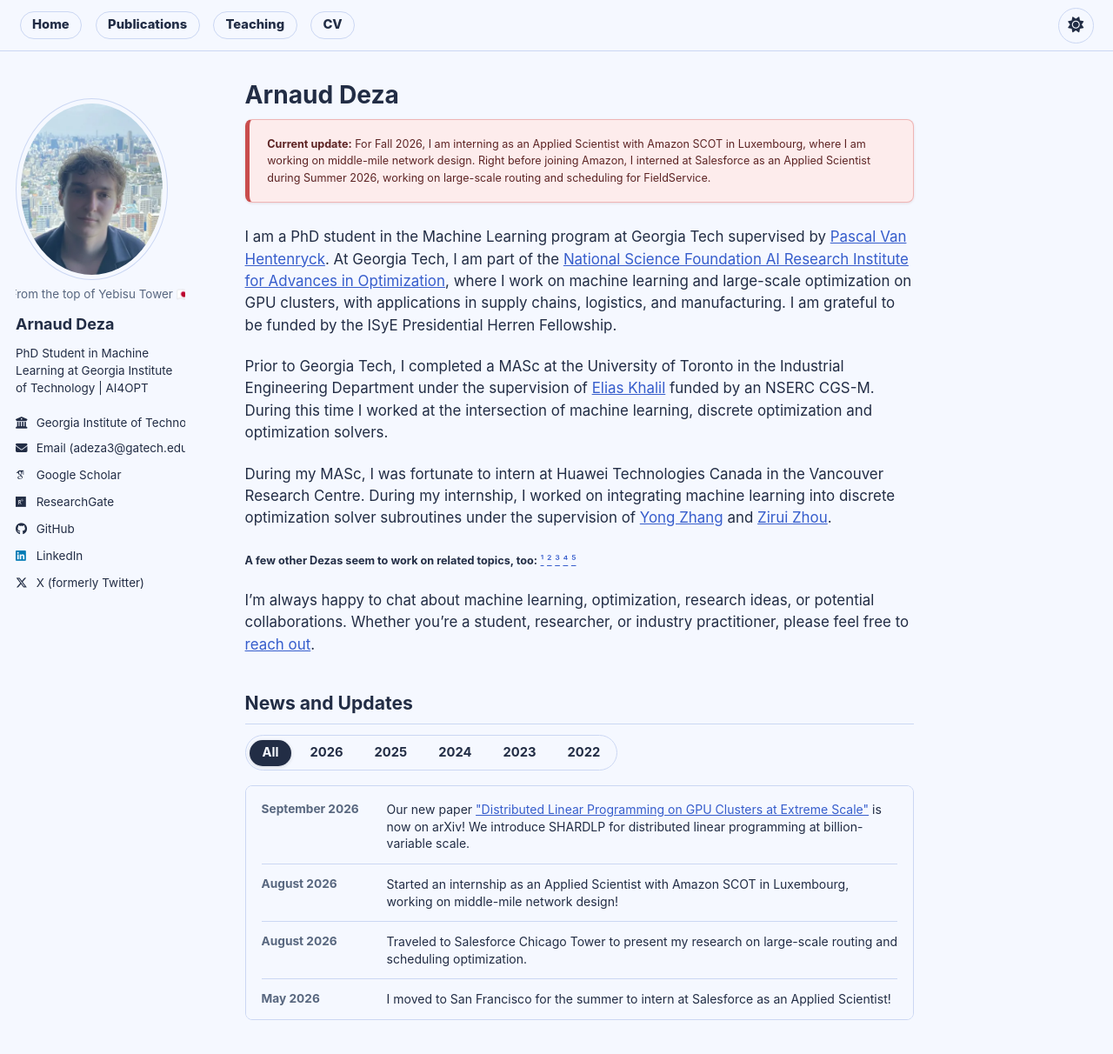
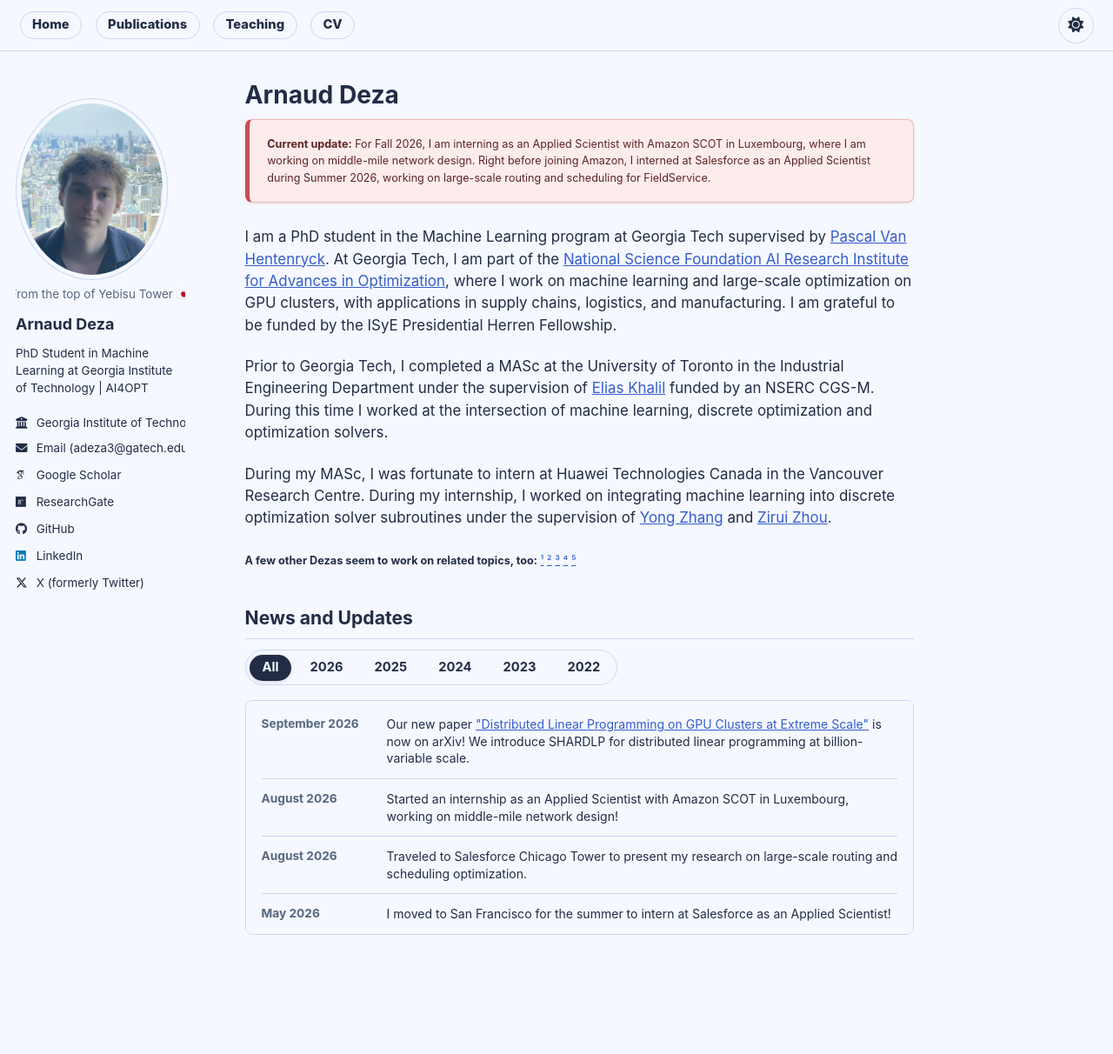
Before and after one commit to ArnaudDeza/ArnaudDeza.github.io, a Jekyll site: the page built from _pages/about.md, in a window 1280 px wide and 1291 px high. Shown: the top 1212 px of the window at 87% size. Built offline with Jekyll 4.4.1, drawn with Linux system fonts in a browser that asks for light colours.

Commit message:
Remove homepage collaboration invitation

```diff
--- a/_pages/about.md
+++ b/_pages/about.md
@@ -22,8 +22,6 @@ redirect_from:
     <p>During my MASc, I was fortunate to intern at Huawei Technologies Canada in the Vancouver Research Centre. During my internship, I worked on integrating machine learning into discrete optimization solver subroutines under the supervision of <a href="https://scholar.google.com/citations?user=K2zamrwAAAAJ&amp;hl=en">Yong Zhang</a> and <a href="https://scholar.google.com/citations?user=2fKv_JQAAAAJ&amp;hl=en">Zirui Zhou</a>.</p>
 
     <p><small><strong>A few other Dezas seem to work on related topics, too:</strong> <a href="https://en.wikipedia.org/wiki/Michel_Deza" aria-label="Michel Deza">¹</a> <a href="https://www.cas.mcmaster.ca/~deza/" aria-label="Antoine Deza">²</a> <a href="https://annadeza.github.io/" aria-label="Anna Deza">³</a> <a href="https://gabrieldeza.github.io/" aria-label="Gabriel Deza">⁴</a> <a href="https://dezadaniel.github.io/" aria-label="Daniel Deza">⁵</a></small></p>
-
-    <p>I’m always happy to chat about machine learning, optimization, research ideas, or potential collaborations. Whether you’re a student, researcher, or industry practitioner, please feel free to <a href="mailto:adeza3@gatech.edu">reach out</a>.</p>
 
     <section class="home-section home-news">
       <h2>News and Updates</h2>
```
